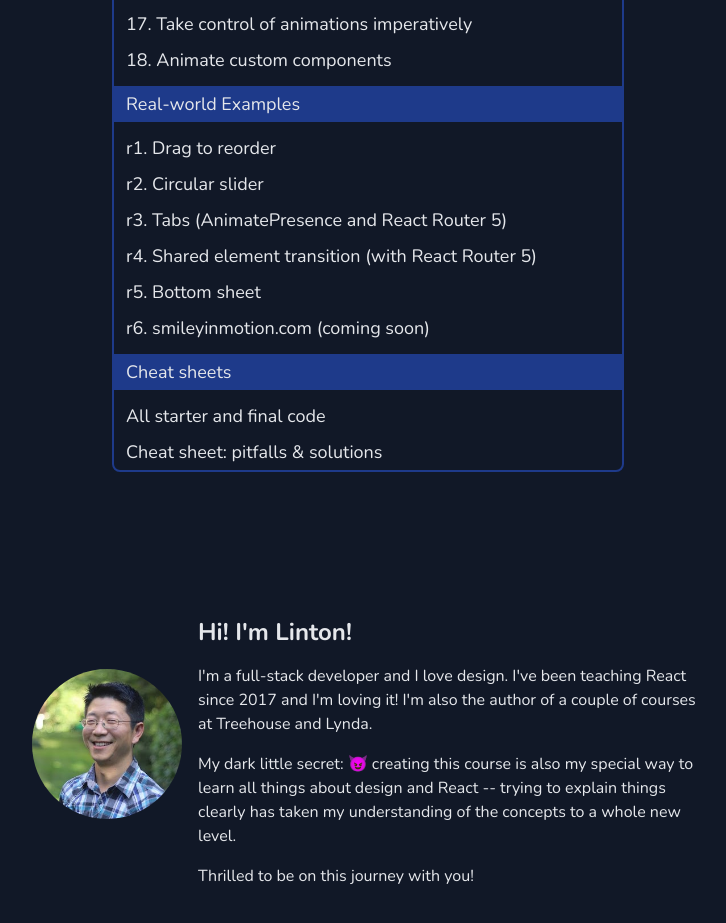
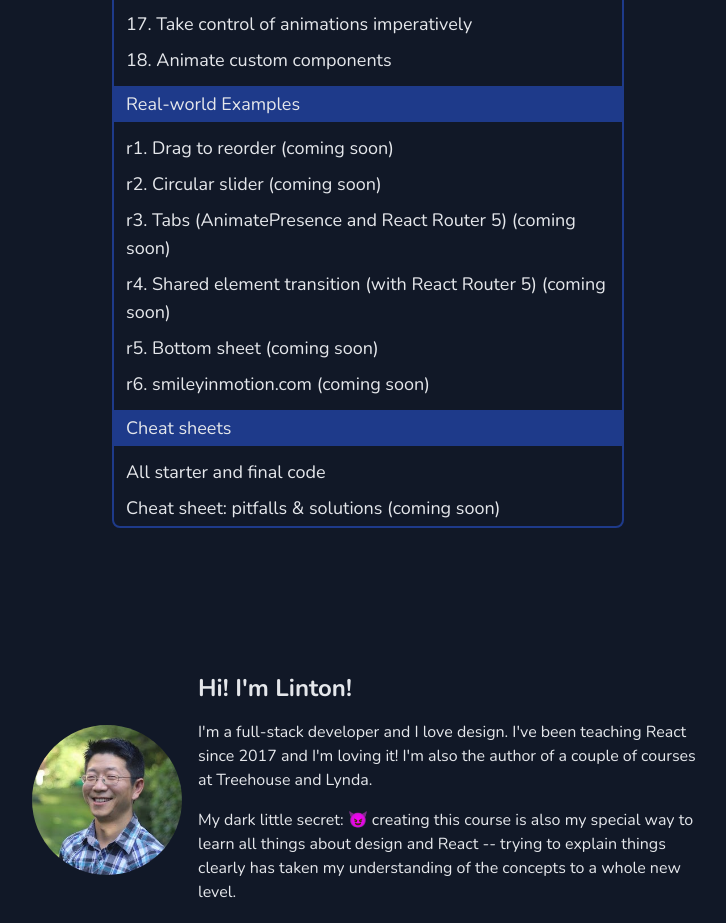
Before and after one commit to lintonye/smileys-in-motion, a Next.js app in the folder smileysinmotion.com/: page / in a window 1280 px wide. Shown: the part 5564-6487 px from the top of the page, without its empty margins (272-998 px from the left). Built offline with nearby package versions, Linux system fonts and the light colour scheme.

Commit message:
coming soon

```diff
--- a/smileysinmotion.com/components/Home.js
+++ b/smileysinmotion.com/components/Home.js
@@ -854,16 +854,16 @@ const content = {
     "18. Animate custom components",
   ],
   "Real-world Examples": [
-    "r1. Drag to reorder",
-    "r2. Circular slider",
-    "r3. Tabs (AnimatePresence and React Router 5)",
-    "r4. Shared element transition (with React Router 5)",
-    "r5. Bottom sheet",
+    "r1. Drag to reorder (coming soon)",
+    "r2. Circular slider (coming soon)",
+    "r3. Tabs (AnimatePresence and React Router 5) (coming soon)",
+    "r4. Shared element transition (with React Router 5) (coming soon)",
+    "r5. Bottom sheet (coming soon)",
     "r6. smileyinmotion.com (coming soon)",
   ],
   "Cheat sheets": [
     "All starter and final code",
-    "Cheat sheet: pitfalls & solutions",
+    "Cheat sheet: pitfalls & solutions (coming soon)",
   ],
 };
 
```
